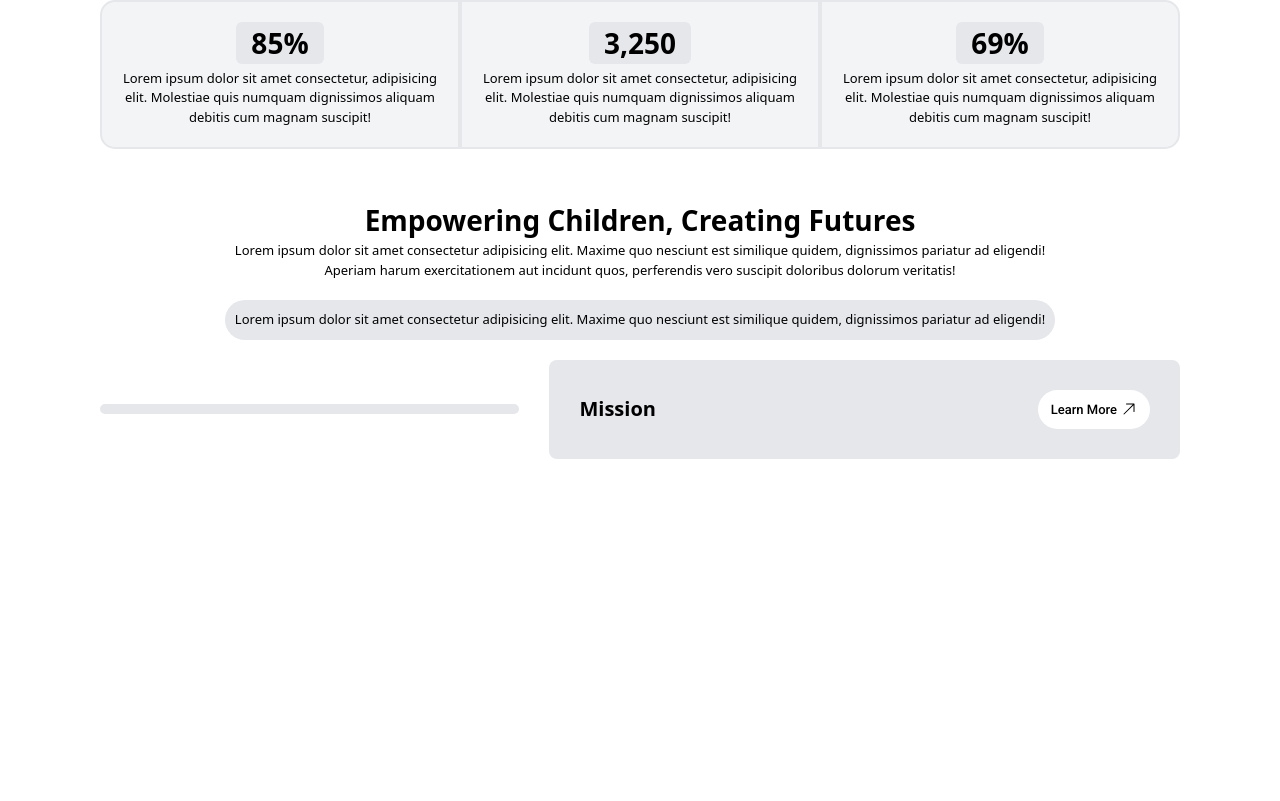
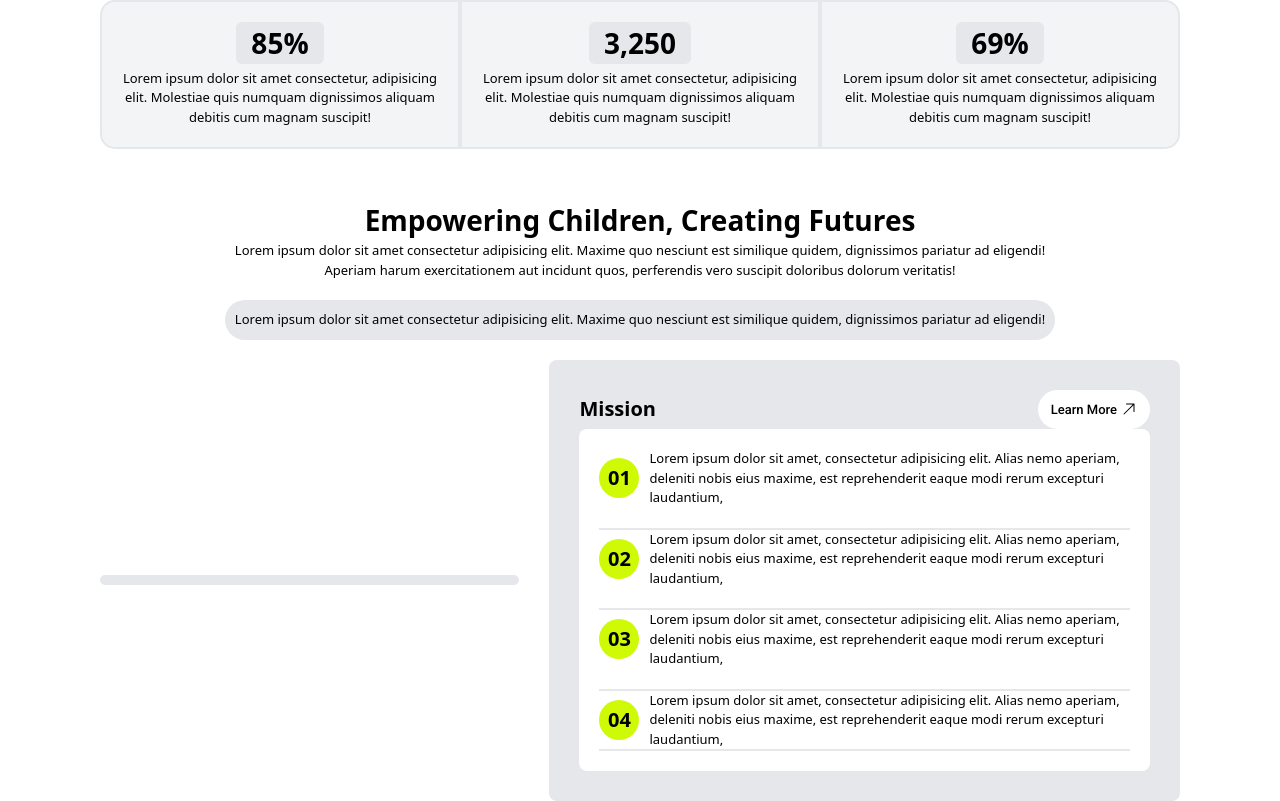
Before and after one commit to KenUdoudo/company, a React (Vite) app: page / in a window 1280 px wide. Shown: the part 948-1749 px from the top of the page. Before the commit the page ends 1407 px from the top, so only its background shows below. Built offline with nearby package versions, Linux system fonts and the light colour scheme.

Commit message:
made it work

```diff
--- a/src/components/Home/section3.jsx
+++ b/src/components/Home/section3.jsx
@@ -10,12 +10,31 @@ const Section3 = () => {
 
             <div className="flex flex-row justify-center items-center px-[50px] space-x-[30px] mt-[20px]">
                 <div className="w-[40%] bg-[#dfee9b] rounded-lg border-[5px]"></div>
-                <div className="w-[60%] bg-gray-200 p-[30px] rounded-lg">
+                <div className="w-[60%] bg-gray-200 p-[30px] rounded-lg flex flex-col justify-center">
                     <div className="flex flex-row justify-between items-center">
                         <p className="font-semibold text-[20px]">Mission</p>
                         <div className='flex flex-row justify-center items-center gap-[4px] rounded-full bg-white px-[13px] py-[10px] cursor-pointer'>
                             <p className='text-[13px] font-roboto font-[500]'>Learn More</p>
                             <HiArrowUpRight/>
+                        </div>
+                    </div>
+
+                    <div className="flex flex-col justify-center items-center bg-white rounded-lg p-[20px]">
+                        <div className="flex flex-row gap-[10px] justify-normal items-center border-b-[2px] pb-[20px]">
+                            <div className="h-[40px] w-[40px] bg-[#CEFA05] rounded-full text-[20px] font-semibold flex justify-center items-center shrink-0">01</div>
+                            <p className="text-[13px]">Lorem ipsum dolor sit amet, consectetur adipisicing elit. Alias nemo aperiam, deleniti nobis eius maxime, est reprehenderit eaque modi rerum excepturi laudantium,</p>
+                        </div>
+                        <div className="flex flex-row gap-[10px] justify-normal items-center border-b-[2px] pb-[20px]">
+                            <div className="h-[40px] w-[40px] bg-[#CEFA05] rounded-full text-[20px] font-semibold flex justify-center items-center shrink-0">02</div>
+                            <p className="text-[13px]">Lorem ipsum dolor sit amet, consectetur adipisicing elit. Alias nemo aperiam, deleniti nobis eius maxime, est reprehenderit eaque modi rerum excepturi laudantium,</p>
+                        </div>
+                        <div className="flex flex-row gap-[10px] justify-normal items-center border-b-[2px] pb-[20px]">
+                            <div className="h-[40px] w-[40px] bg-[#CEFA05] rounded-full text-[20px] font-semibold flex justify-center items-center shrink-0">03</div>
+                            <p className="text-[13px]">Lorem ipsum dolor sit amet, consectetur adipisicing elit. Alias nemo aperiam, deleniti nobis eius maxime, est reprehenderit eaque modi rerum excepturi laudantium,</p>
+                        </div>
+                        <div className="flex flex-row gap-[10px] justify-normal items-center border-b-[2px]">
+                            <div className="h-[40px] w-[40px] bg-[#CEFA05] rounded-full text-[20px] font-semibold flex justify-center items-center shrink-0">04</div>
+                            <p className="text-[13px]">Lorem ipsum dolor sit amet, consectetur adipisicing elit. Alias nemo aperiam, deleniti nobis eius maxime, est reprehenderit eaque modi rerum excepturi laudantium,</p>
                         </div>
                     </div>
                 </div>
```
